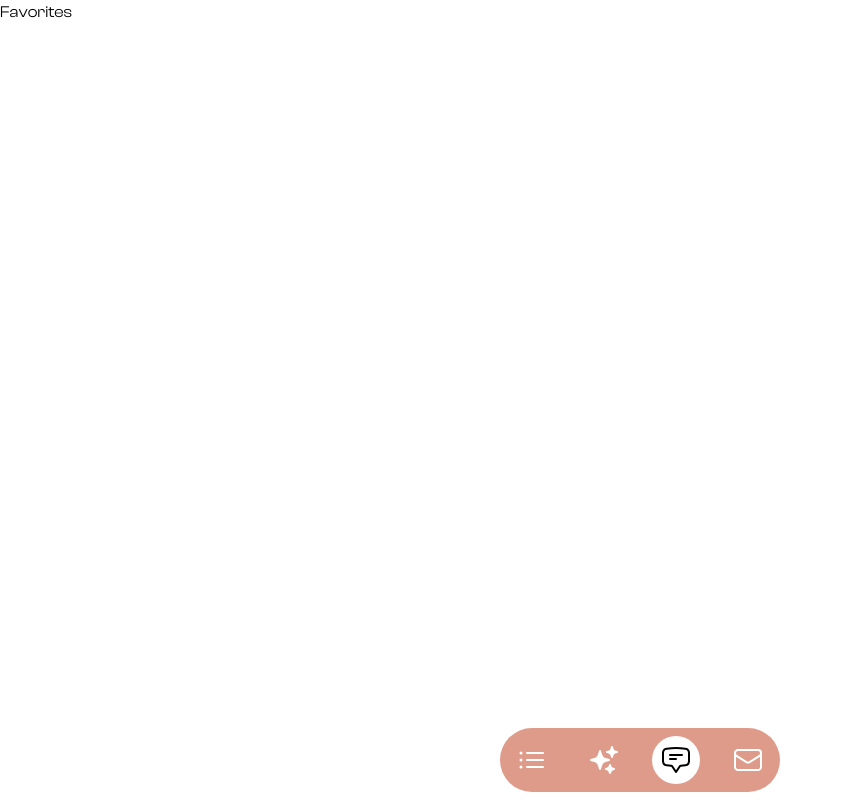
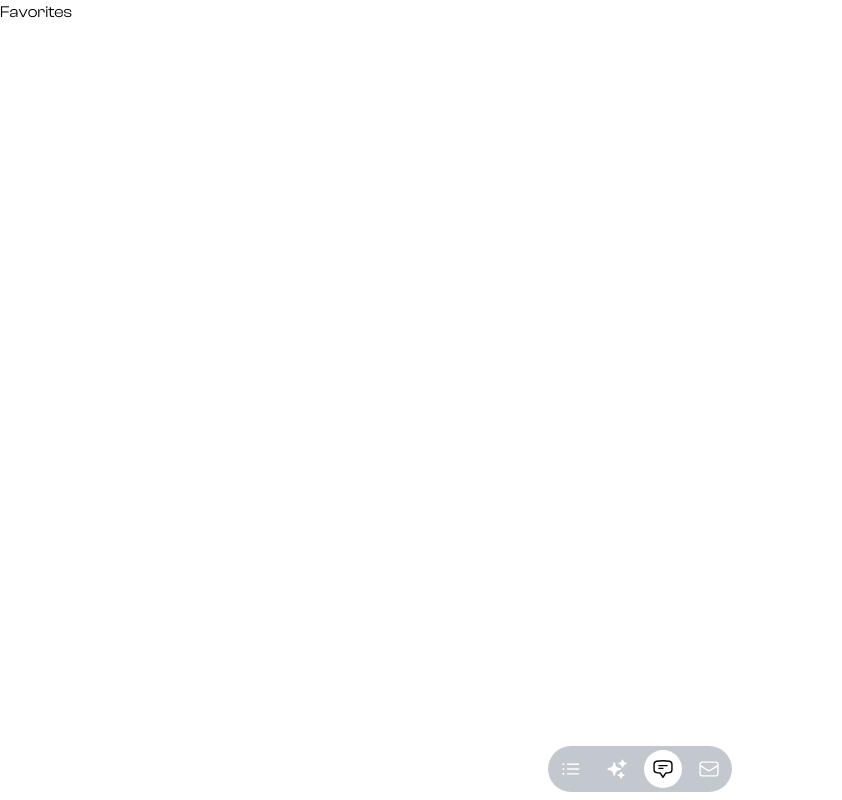
Before and after one commit to reneschultheis/sausage-guide, a Next.js app: page /blog in a window 1280 px wide. Shown: the whole page, without its empty margins (0-842 px from the left). Built offline with nearby package versions, Linux system fonts and the light colour scheme.

Commit message:
Changed background and added blur to navigation

```diff
--- a/src/app/components/navigation.tsx
+++ b/src/app/components/navigation.tsx
@@ -32,8 +32,8 @@ export default function Navigation() {
 
     return (
         <div className="fixed bottom-2 flex w-full justify-center">
-            <nav className="rounded-full h-16 bg-[#de9b8a] px-2">
-                <ul className="py-2 flex flex-row gap-6 [&>li]:flex [&>li]:items-center">
+            <nav className="rounded-full bg-gray-400 bg-opacity-60 backdrop-blur-lg px-1">
+                <ul className="py-1 flex flex-row gap-2 [&>li]:flex [&>li]:items-center">
                     {linkMap.map((link, index) => (
                         <li key={index} className="flex items-center">
                             <Link
@@ -47,8 +47,8 @@ export default function Navigation() {
                                 <Image
                                     priority
                                     src={link.icon}
-                                    height={32}
-                                    width={32}
+                                    height={22}
+                                    width={22}
                                     alt={link.label}
                                     className={
                                         pathname === link.href ? "invert" : ""
```
Also changed, not shown: public/bubble.svg.
